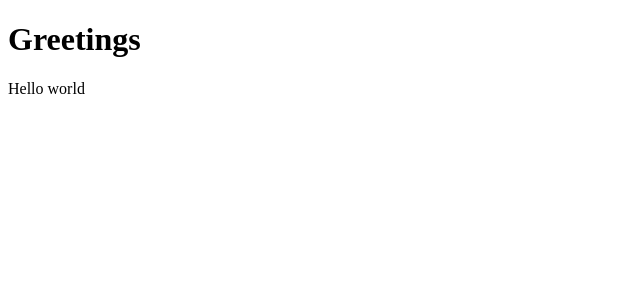
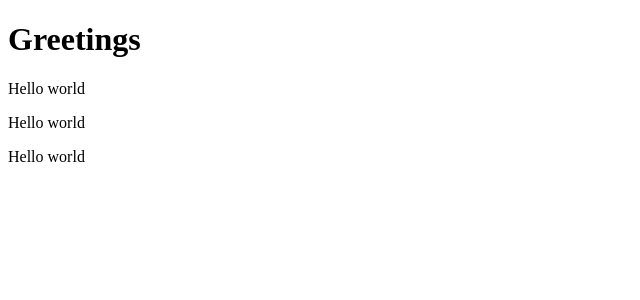
Before and after one commit to ermiyasabateg/Full-Stack-Open, a React (Vite) app in the folder part1/: page / in a window 1280 px wide. Shown: the top 300 px of the page, without its empty margins (0-640 px from the left). Built offline with nearby package versions, Linux system fonts and the light colour scheme.

Commit message:
Part 1 - a) Introduction to React - Multiple Components

```diff
--- a/part1/src/App.jsx
+++ b/part1/src/App.jsx
@@ -10,6 +10,8 @@ const App = () => {
     <div>
       <h1>Greetings</h1>
       <Hello />
+      <Hello />
+      <Hello />
     </div>
   )
 }
```
